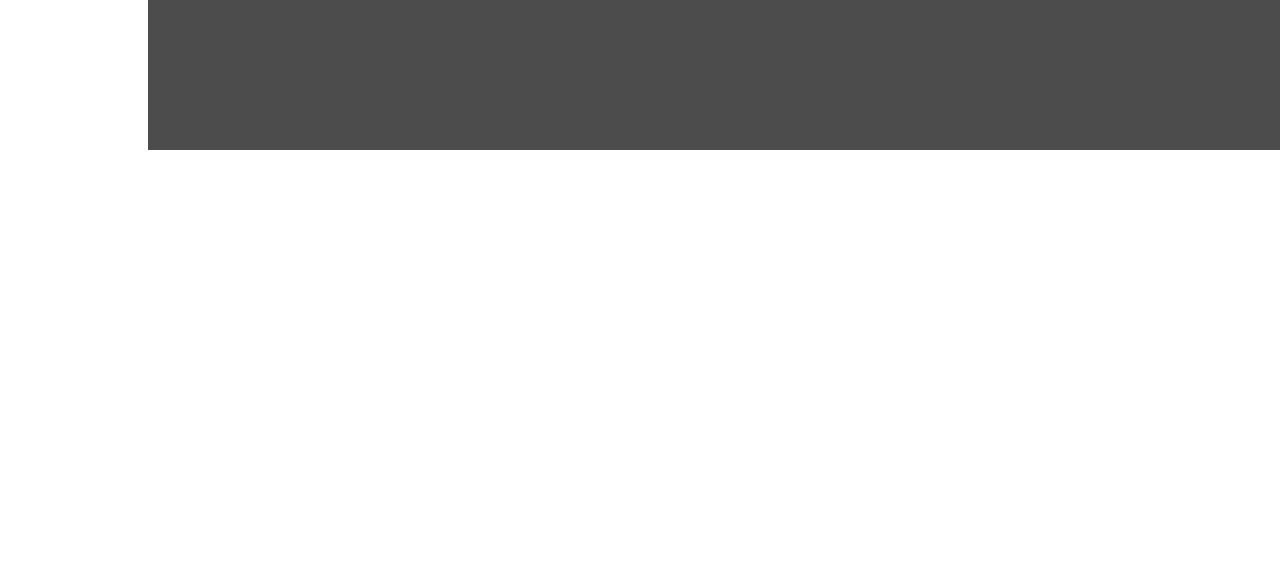
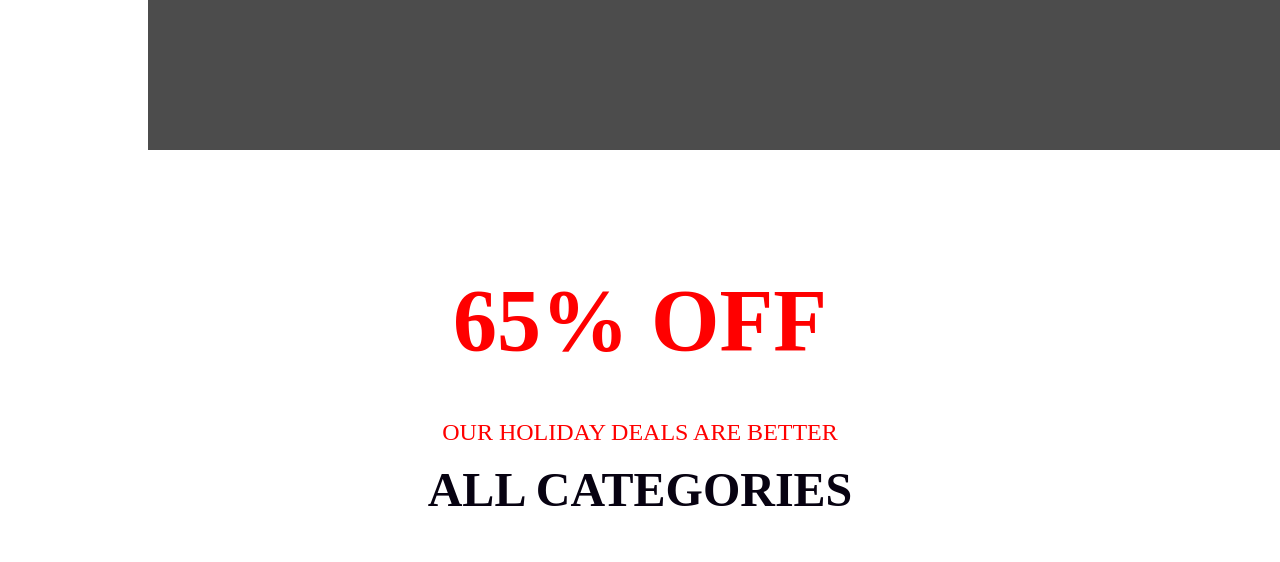
Before and after one commit to rafi9012/samad-web-repo, a plain HTML site: page index.html in a window 1280 px wide. Shown: the part 500-1062 px from the top of the page. Before the commit the page ends 800 px from the top, so only its background shows below. Drawn offline with Linux system fonts and the light colour scheme.

Commit message:
add another section

```diff
--- a/index.html
+++ b/index.html
@@ -15,6 +15,18 @@
 
             </div>
             </section>
+            <section class="second-project">
+                <div class="off-rafi">
+                    <h1 class="first-title">65% OFF</h1>
+                    <h4 class="second-title">OUR HOLIDAY DEALS ARE BETTER</h4>
+                    <h3 class="third-title">ALL CATEGORIES</h3>
+                    <div class="image">
+                        <img src="images/resources/New Year Photo.png" alt="">
+
+                    </div>
+
+                </div>
+            </section>
 
     </header>
     <main>
--- a/style/style.css
+++ b/style/style.css
@@ -26,3 +26,32 @@
 
 
 }
+.first-title{
+    font-weight: bold;
+    font-size: 88px;
+    color: #FF0000;
+    margin-bottom: 48px;
+}
+.second-title{
+    font-weight: normal;
+    font-size: 24px;
+    color:#FF0000;
+    margin-bottom: 16px;
+}
+.third-title{
+    font-weight: bold;
+    font-size: 48px;
+    color: #070211;
+    margin-top: 16px;
+}
+.off-rafi{
+    text-align: center;
+}
+img{
+    width: 800px;
+    height: 500px;
+
+}
+.image{
+    margin-bottom: 120px;
+}
```
